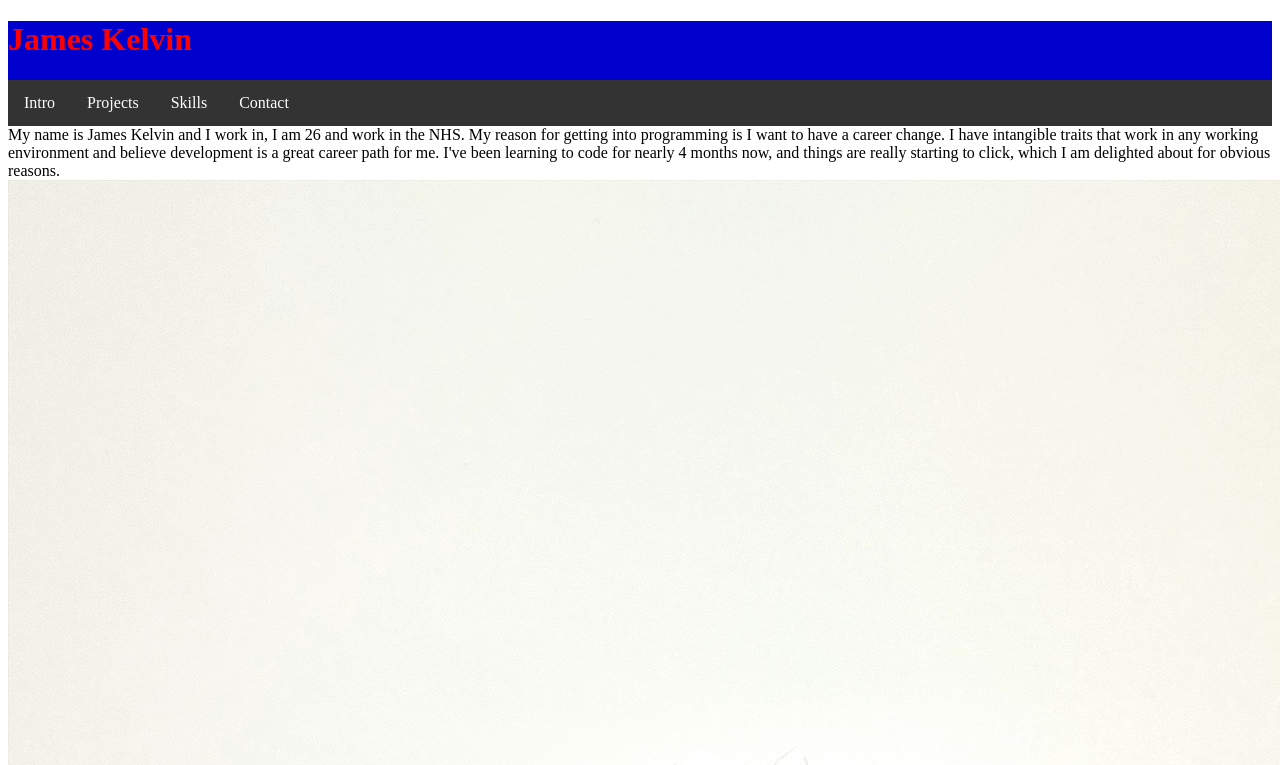
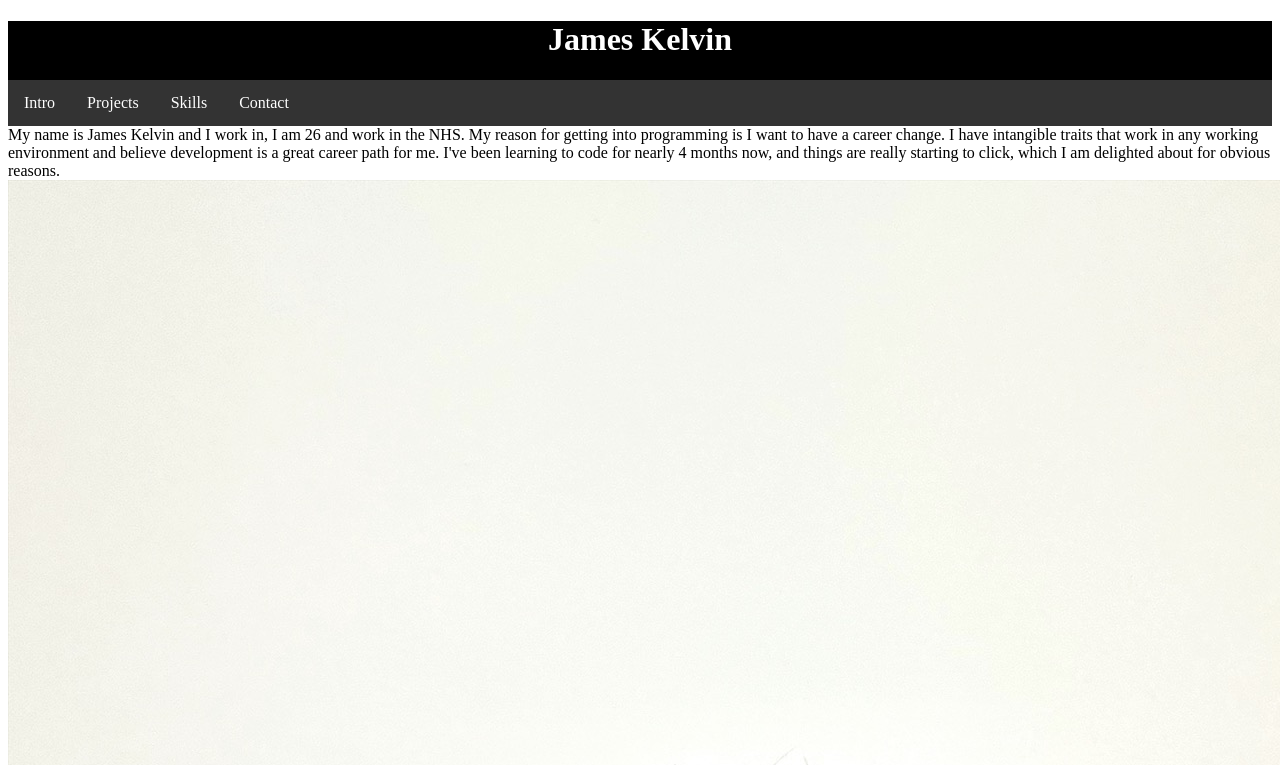
Before and after one commit to jkelvin19/Portfolio-Project, a plain HTML site: page index.html in a window 1280 px wide. Shown: the top 765 px of the page. Drawn offline with Linux system fonts and the light colour scheme.

Commit message:
navbar 3.0

```diff
--- a/styles.css
+++ b/styles.css
@@ -1,6 +1,7 @@
 header {
-background-color: mediumblue;
-color: red;
+background-color: black;
+color: white;
+text-align: center;
 }
 
 ul {
```
